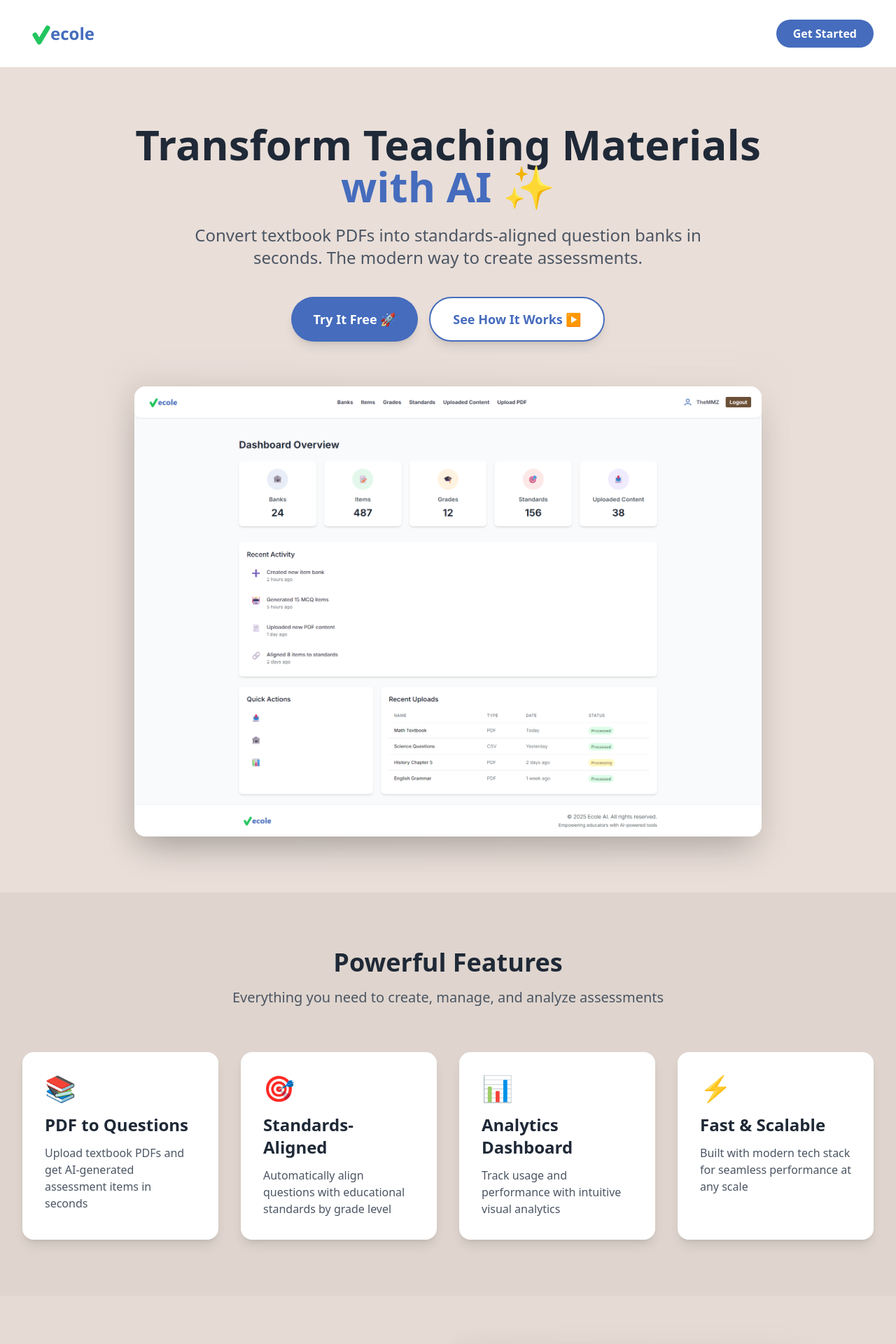
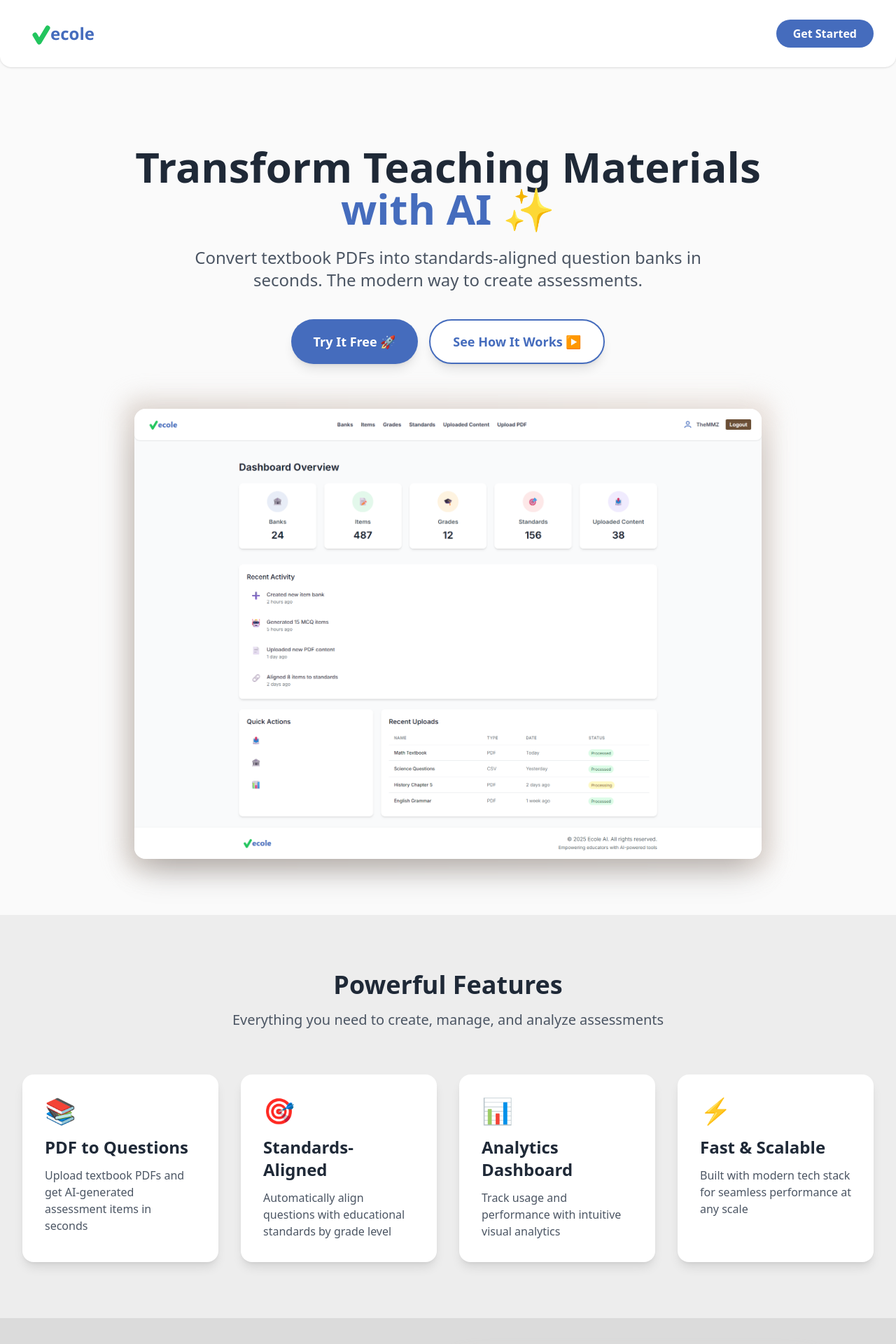
Before and after one commit to TheMMZ/AI-Vecole, a Next.js app in the folder frontend/: page / in a window 1280 px wide. Shown: the top 1920 px of the page at 70% size. Built offline with nearby package versions, Linux system fonts and the light colour scheme.

Commit message:
Dashboard colors changed

```diff
--- a/frontend/src/app/components/LandingPage.tsx
+++ b/frontend/src/app/components/LandingPage.tsx
@@ -56,7 +56,7 @@ export default function LandingPage() {
         <meta name="description" content="Convert textbook PDFs into standards-aligned question banks with AI" />
       </Head>
 
-      <header className="w-full h-24 bg-white shadow flex items-center justify-between px-8 py-4">
+      <header className="w-full h-24 bg-white shadow flex items-center justify-between px-8 py-4 rounded-bl-2xl rounded-br-2xl mb-8">
         <div className="flex items-center gap-2">
           <svg width="110" height="32" viewBox="0 0 110 32" fill="none">
             <path
@@ -92,7 +92,7 @@ export default function LandingPage() {
         {/* Hero Section */}
         <section
           className="relative py-20 px-4 sm:px-6 lg:px-8 flex flex-col items-center justify-center text-center"
-          style={{ backgroundColor: "#e9ded8" }}
+          style={{ backgroundColor: "#fafafa" }}
         >
           <motion.div
             initial={{ opacity: 0, y: 20 }}
@@ -138,7 +138,7 @@ export default function LandingPage() {
         </section>
 
         {/* Features Section */}
-        <section className="py-20 px-4 sm:px-6 lg:px-8" style={{ backgroundColor: "#dfd5ce" }}>
+        <section className="py-20 px-4 sm:px-6 lg:px-8" style={{ backgroundColor: "#ededed" }}>
           <div className="max-w-7xl mx-auto">
             <motion.div
               initial={{ opacity: 0 }}
@@ -173,7 +173,7 @@ export default function LandingPage() {
         </section>
 
         {/* Animated Feature Showcase */}
-        <section className="py-20 px-4 sm:px-6 lg:px-8" style={{ backgroundColor: "#e6dbd4" }}>
+        <section className="py-20 px-4 sm:px-6 lg:px-8" style={{ backgroundColor: "#dbdbdb" }}>
           <div className="max-w-5xl mx-auto flex flex-col md:flex-row items-center gap-12">
             <div className="flex-1">
               <AnimatePresence mode="wait">
@@ -235,7 +235,7 @@ export default function LandingPage() {
         </section>
 
         {/* CTA Section */}
-        <section className="py-20 px-4 sm:px-6 lg:px-8 text-center" style={{ backgroundColor: "#d8cec7" }}>
+        <section className="py-20 px-4 sm:px-6 lg:px-8 text-center" style={{ backgroundColor: "#cfcfcf" }}>
           <motion.div
             initial={{ opacity: 0 }}
             whileInView={{ opacity: 1 }}
--- a/frontend/src/app/globals.css
+++ b/frontend/src/app/globals.css
@@ -5,7 +5,6 @@
 
 :root {
   --foreground-rgb: 44, 36, 30; /* deep brown for text */
-  --background-start-rgb: 240, 235, 225; /* light beige background */
   --background-end-rgb: 240, 235, 225;
   --accent-brown: #6B4F36;
   --highlight-green: #22c55e;
@@ -14,7 +13,6 @@
 @media (prefers-color-scheme: dark) {
   :root {
     --foreground-rgb: 255, 255, 255;
-    --background-start-rgb: 44, 36, 30;
     --background-end-rgb: 44, 36, 30;
     --accent-brown: #bfae9c;
     --highlight-green: #22c55e;
@@ -24,7 +22,7 @@
 body {
   color: rgb(var(--foreground-rgb));
   min-height: 100vh;
-  background-color: #d3d3d3;
+  background-color: #fafafa;
 }
 
 @layer utilities {
```
